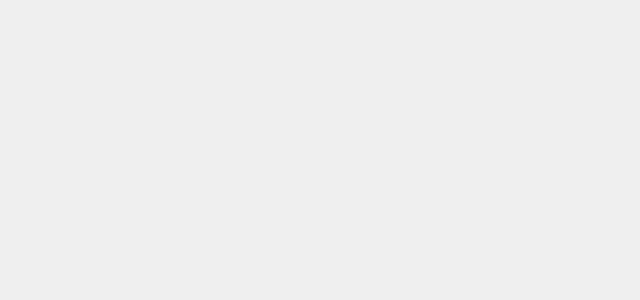
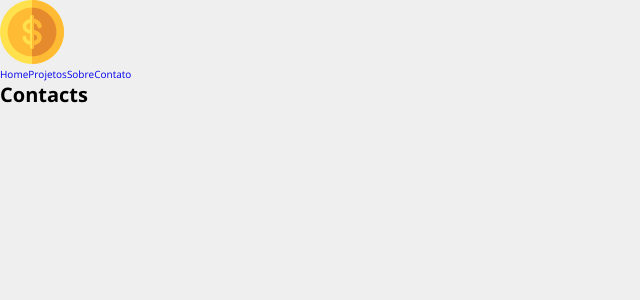
Before and after one commit to ClecioSousa00/costs, a React (Vite) app: page /Contacts in a window 1280 px wide. Shown: the top 300 px of the page, without its empty margins (0-640 px from the left). Built offline with nearby package versions, Linux system fonts and the light colour scheme.

Commit message:
created the menu routes

```diff
--- a/src/App.jsx
+++ b/src/App.jsx
@@ -2,13 +2,12 @@
 import './styles/elements/base.css'
 import './styles/generic/reset.css'
 import './styles/settings/colors.css'
+import { AppRoutes } from './routes'
 
-function App() {
+export const App = () => {
   return (
     <>
-
+      <AppRoutes/>
     </>
   )
 }
-
-export default App
--- /dev/null
+++ b/src/components/Header/index.jsx
@@ -0,0 +1,14 @@
+import { Link } from 'react-router-dom'
+import Logo from '../../assets/images/costs_logo.png'
+import { NavBar } from '../NavBar'
+
+export const Header = () =>{
+    return(
+        <header>
+            <picture>
+                <Link to="/"> <img src={Logo} alt="Moeda dourada com a face $" /> </Link>
+            </picture>
+            <NavBar/>
+        </header>
+    )
+}
--- /dev/null
+++ b/src/components/NavBar/index.jsx
@@ -0,0 +1,14 @@
+import { Link } from "react-router-dom"
+
+export const NavBar = () =>{
+    return(
+        <>
+            <nav>
+                <Link to="/">Home</Link>
+                <Link to="/NewProject">Projetos</Link>
+                <Link to="/About">Sobre</Link>
+                <Link to="/Contacts">Contato</Link>
+            </nav>
+        </>
+    )
+}
--- a/src/main.jsx
+++ b/src/main.jsx
@@ -1,6 +1,6 @@
 import React from 'react'
 import ReactDOM from 'react-dom/client'
-import App from './App.jsx'
+import {App} from './App.jsx'
 
 ReactDOM.createRoot(document.getElementById('root')).render(
   <React.StrictMode>
--- /dev/null
+++ b/src/pages/About/index.jsx
@@ -0,0 +1,11 @@
+import { Header } from "../../components/Header"
+
+
+export const About =() =>{
+    return(
+        <>
+            <Header/>
+            <h1>about</h1>
+        </>
+    )
+}
--- /dev/null
+++ b/src/pages/Contacts/index.jsx
@@ -0,0 +1,10 @@
+import { Header } from "../../components/Header"
+
+export const Contacts = () =>{
+    return(
+        <>
+            <Header/>
+            <h1>Contacts</h1>
+        </>
+    )
+}
--- /dev/null
+++ b/src/pages/Home/index.jsx
@@ -0,0 +1,10 @@
+import { Header } from "../../components/Header"
+
+
+export const Home = () =>{
+  return (
+    <>
+      <Header/>
+    </>
+  )
+}
--- /dev/null
+++ b/src/pages/NewProject/index.jsx
@@ -0,0 +1,10 @@
+import { Header } from "../../components/Header"
+
+export const NewProject = () =>{
+    return(
+        <>
+            <Header/>
+            <h1>New Projext</h1>
+        </>
+    )
+}
--- /dev/null
+++ b/src/routes.jsx
@@ -0,0 +1,18 @@
+import { BrowserRouter, Route, Routes } from "react-router-dom"
+import { Home } from "./pages/Home"
+import { About } from "./pages/About"
+import { Contacts } from "./pages/Contacts"
+import { NewProject } from "./pages/NewProject"
+
+export const AppRoutes =()=>{
+    return(
+        <BrowserRouter>
+            <Routes>
+                <Route path="/" element={<Home/>}/>
+                <Route path="About" element={<About/>}/>
+                <Route path="Contacts" element={<Contacts/>}/>
+                <Route path="NewProject" element={<NewProject/>}/>
+            </Routes>
+        </BrowserRouter>
+    )
+}
```
